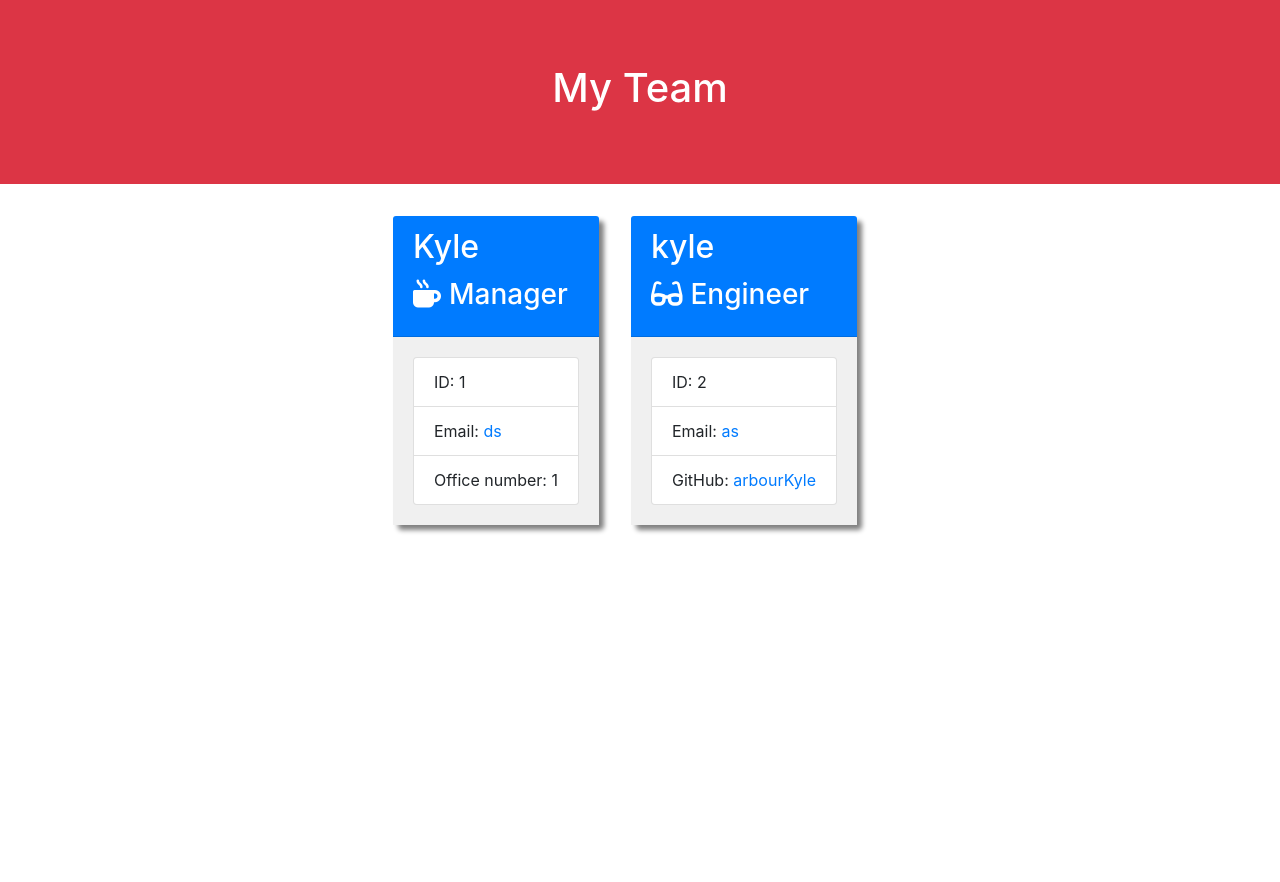
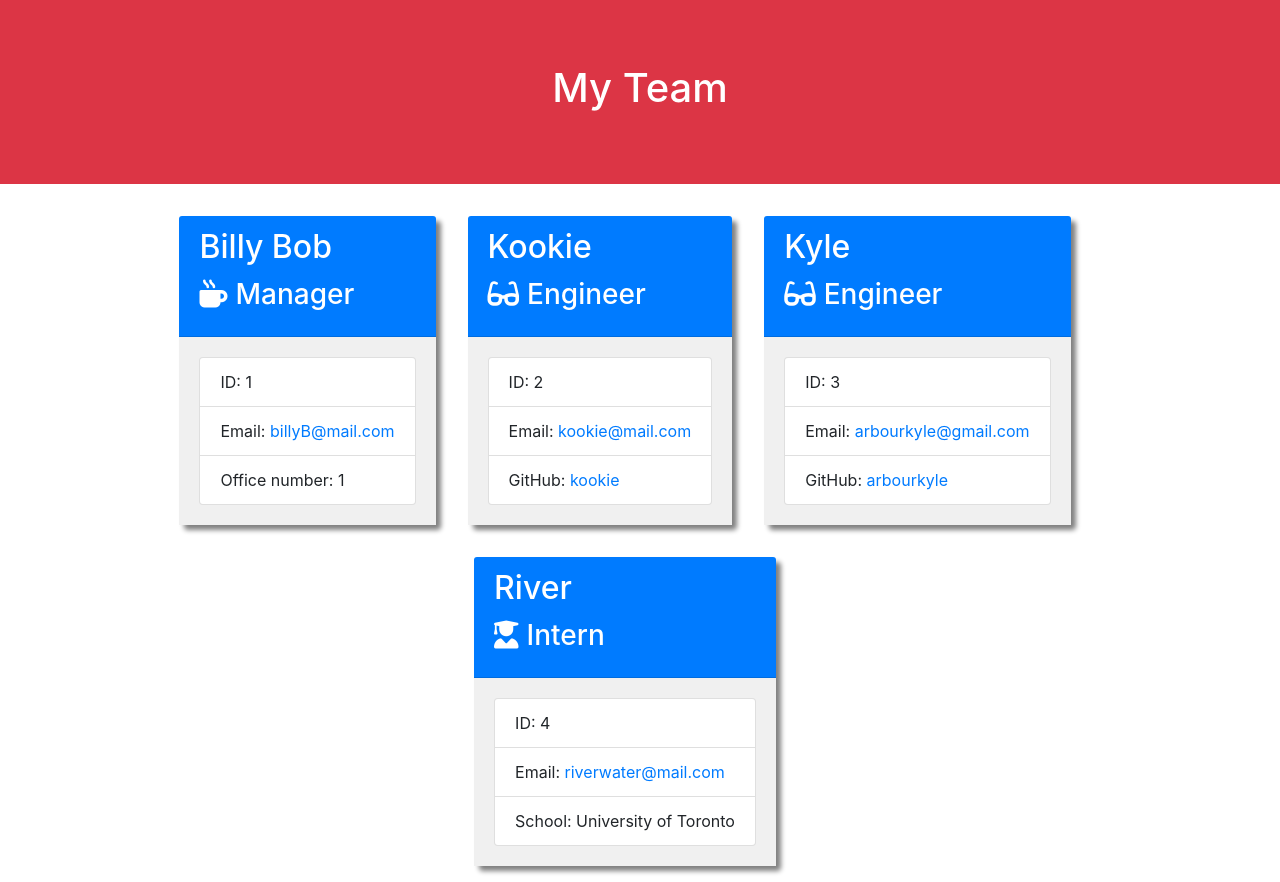
Before and after one commit to arbourKyle/teamManagementApplication, a website: page dist/team-page.html in a window 1280 px wide. Before the commit the page ends 800 px from the top, so only its background shows below. Drawn offline with nearby package versions, Linux system fonts and the light colour scheme.

Commit message:
screenshot of generated file

```diff
--- a/dist/team-page.html
+++ b/dist/team-page.html
@@ -27,13 +27,13 @@
 
 <div class="card employee-card">
     <div class="card-header bg-primary text-white">
-        <h2 class="card-title">Kyle</h2>
+        <h2 class="card-title">Billy Bob</h2>
         <h3 class="card-title"><i class="fas fa-mug-hot mr-2"></i>Manager</h3>
     </div>
     <div class="card-body">
         <ul class="list-group">
             <li class="list-group-item">ID: 1</li>
-            <li class="list-group-item">Email: <a href="mailto:ds">ds</a></li>
+            <li class="list-group-item">Email: <a href="mailto:billyB@mail.com">billyB@mail.com</a></li>
             <li class="list-group-item">Office number: 1</li>
         </ul>
     </div>
@@ -41,14 +41,42 @@
 
 <div class="card employee-card">
     <div class="card-header bg-primary text-white">
-        <h2 class="card-title">kyle</h2>
+        <h2 class="card-title">Kookie</h2>
         <h3 class="card-title"><i class="fas fa-glasses mr-2"></i>Engineer</h3>
     </div>
     <div class="card-body">
         <ul class="list-group">
             <li class="list-group-item">ID: 2</li>
-            <li class="list-group-item">Email: <a href="mailto:as">as</a></li>
-            <li class="list-group-item">GitHub: <a href="https://github.com/arbourKyle" target="_blank" rel="noopener noreferrer">arbourKyle</a></li>
+            <li class="list-group-item">Email: <a href="mailto:kookie@mail.com">kookie@mail.com</a></li>
+            <li class="list-group-item">GitHub: <a href="https://github.com/kookie" target="_blank" rel="noopener noreferrer">kookie</a></li>
+        </ul>
+    </div>
+</div>
+
+<div class="card employee-card">
+    <div class="card-header bg-primary text-white">
+        <h2 class="card-title">Kyle</h2>
+        <h3 class="card-title"><i class="fas fa-glasses mr-2"></i>Engineer</h3>
+    </div>
+    <div class="card-body">
+        <ul class="list-group">
+            <li class="list-group-item">ID: 3</li>
+            <li class="list-group-item">Email: <a href="mailto:arbourkyle@gmail.com">arbourkyle@gmail.com</a></li>
+            <li class="list-group-item">GitHub: <a href="https://github.com/arbourkyle" target="_blank" rel="noopener noreferrer">arbourkyle</a></li>
+        </ul>
+    </div>
+</div>
+
+<div class="card employee-card">
+    <div class="card-header bg-primary text-white">
+        <h2 class="card-title">River</h2>
+        <h3 class="card-title"><i class="fas fa-user-graduate mr-2"></i>Intern</h3>
+    </div>
+    <div class="card-body">
+        <ul class="list-group">
+            <li class="list-group-item">ID: 4</li>
+            <li class="list-group-item">Email: <a href="mailto:riverwater@mail.com">riverwater@mail.com</a></li>
+            <li class="list-group-item">School: University of Toronto</li>
         </ul>
     </div>
 </div>
```
Also changed, not shown: img/generatedFile.jpg (added).
